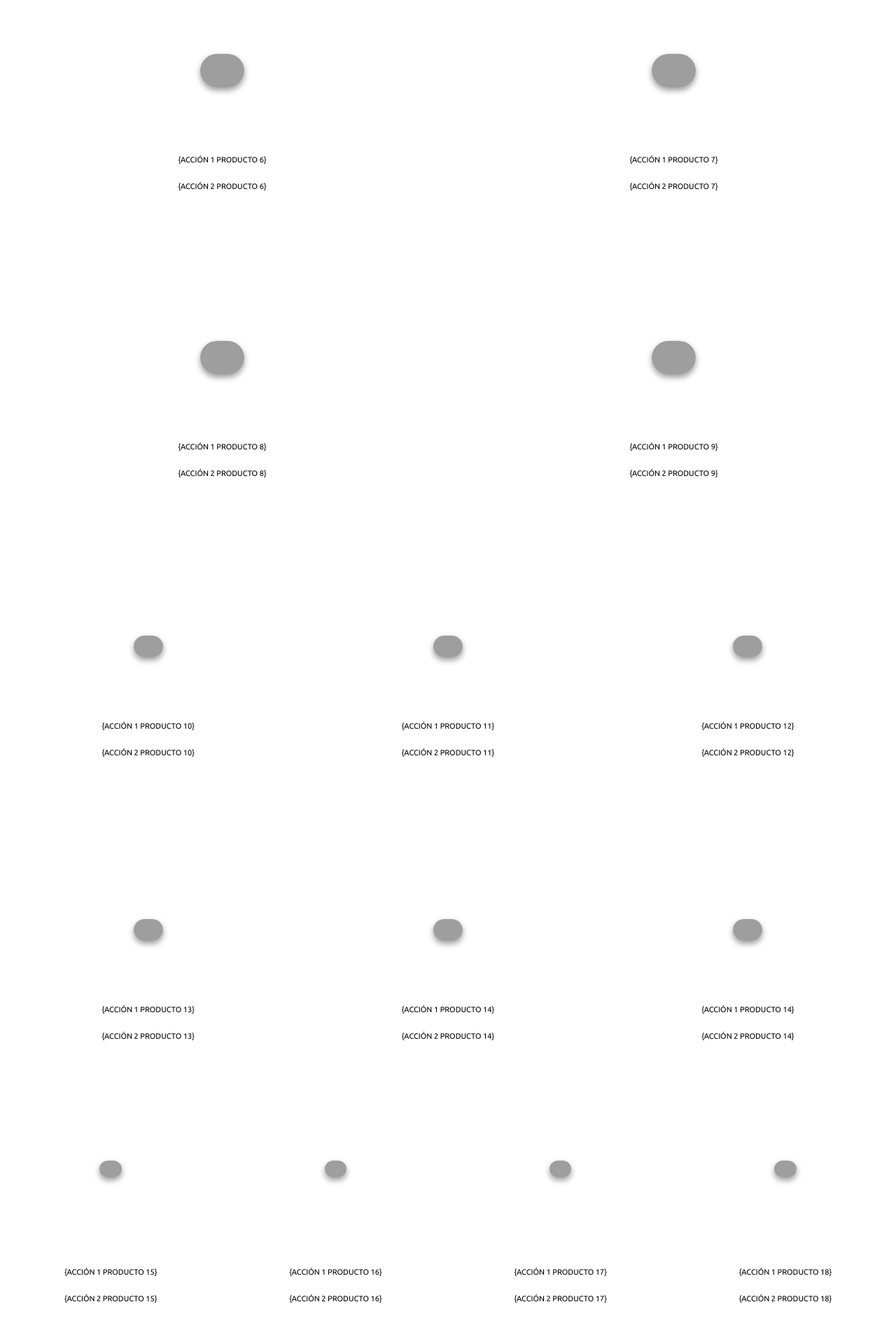
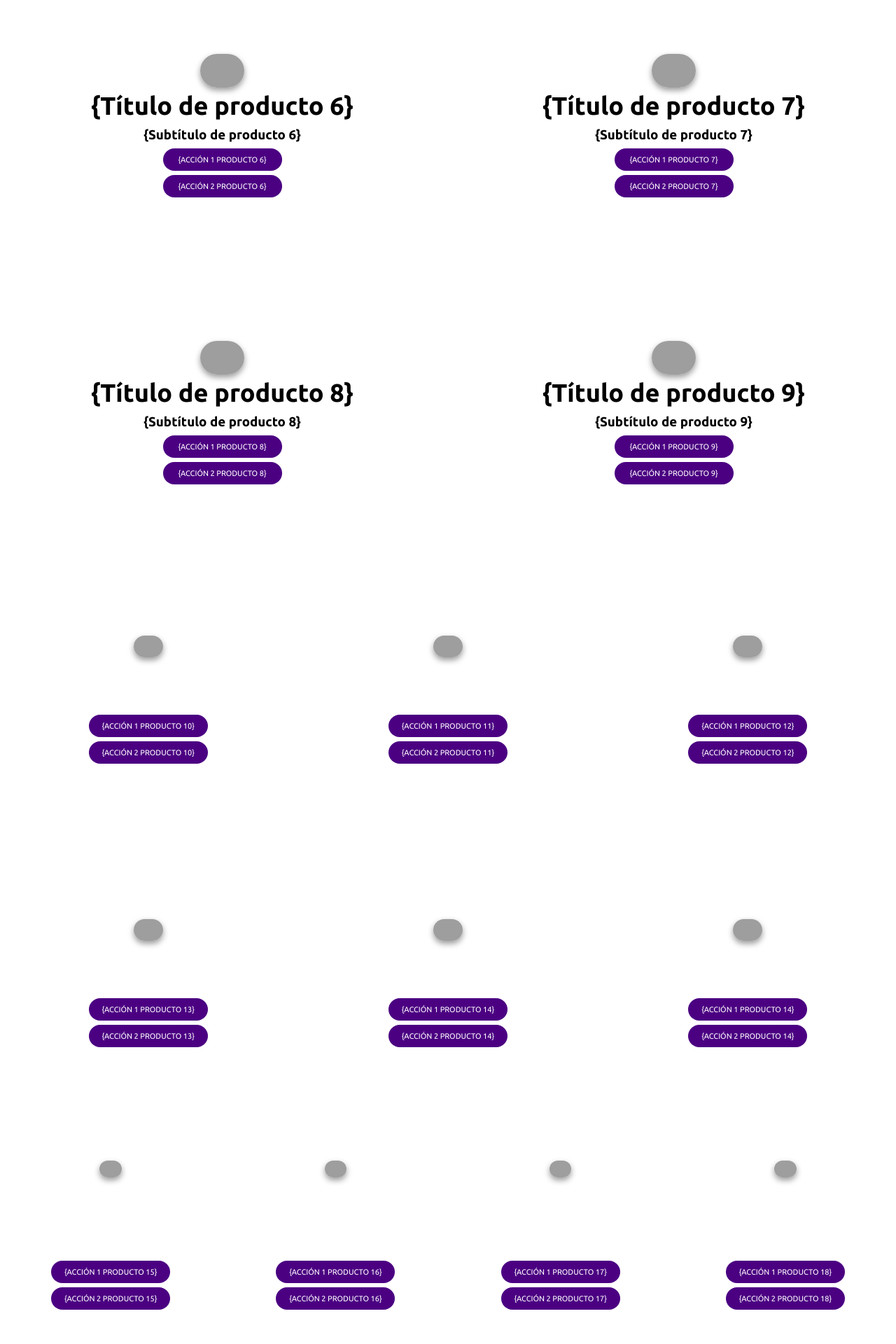
Before and after one commit to jocarsa/htmlcssjs, a PHP site: page /home/home.html in a window 1280 px wide. Shown: the part 2160-4080 px from the top of the page at 70% size. Run offline with PHP 8.4, Linux system fonts and the light colour scheme; grey boxes are pictures that could not be loaded.

Commit message:
Update estilo.css

```diff
--- a/css/estilo.css
+++ b/css/estilo.css
@@ -63,7 +63,7 @@
 }
 #principal section:nth-child(2) article{
     height:400px;
-    color:white;
+
     display: flex;
     flex-direction: column;
     flex-wrap: nowrap;
@@ -76,9 +76,9 @@
     margin:5px;
 }
 #principal section:nth-child(2) article a{
-    color:black;
+    color:white;
     text-decoration: none;
-    background:white;
+    background:indigo;
     padding:10px;
     border-radius:40px;
     margin:3px;
@@ -113,9 +113,9 @@
     margin:5px;
 }
 #principal section:nth-child(3) article a{
-    color:black;
+    color:white;
     text-decoration: none;
-    background:white;
+    background:indigo;
     padding:10px;
     border-radius:40px;
     margin:3px;
@@ -149,9 +149,9 @@
     margin:5px;
 }
 #principal section:nth-child(4) article a{
-    color:black;
+    color:white;
     text-decoration: none;
-    background:white;
+    background:indigo;
     padding:10px;
     border-radius:40px;
     margin:3px;
```
